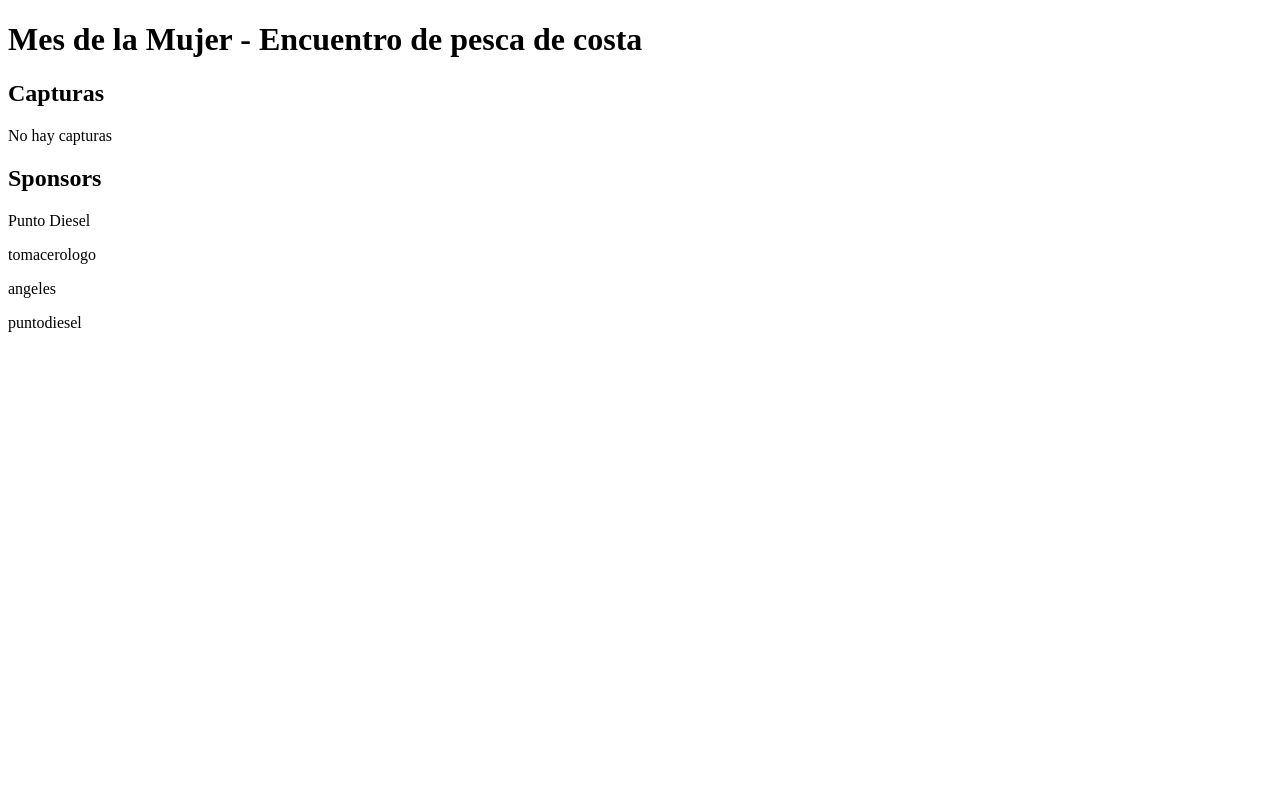
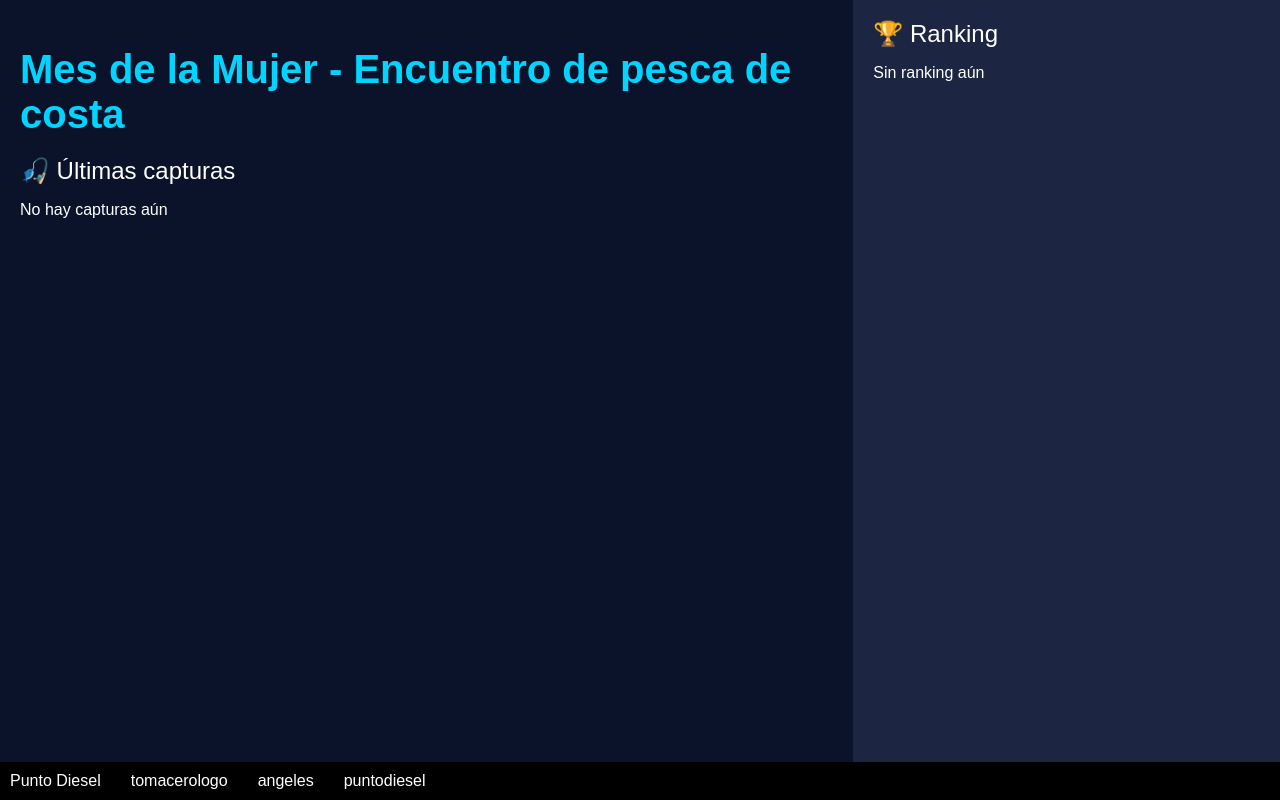
Before and after one commit to marioRobledo37/fishcall, a Django app: page /contest/1/live/ in a window 1280 px wide. Run offline with Django 5.2, Linux system fonts and the light colour scheme; data comes from the database, SQL or seed files in the repository.

Commit message:
live board pro + ranking fix

```diff
--- a/pesca_backend/contests/templates/live_board.html
+++ b/pesca_backend/contests/templates/live_board.html
@@ -1,31 +1,133 @@
 <!DOCTYPE html>
-<html>
+<html lang="es">
 <head>
-    <title>Live</title>
+<meta charset="UTF-8">
+<title>{{ contest.name }}</title>
+
+<style>
+body {
+    margin: 0;
+    font-family: Arial, sans-serif;
+    background: #0b132b;
+    color: white;
+}
+
+.container {
+    display: grid;
+    grid-template-columns: 2fr 1fr;
+    height: 100vh;
+}
+
+.left {
+    padding: 20px;
+}
+
+.right {
+    background: #1c2541;
+    padding: 20px;
+    overflow-y: auto;
+}
+
+h1 {
+    font-size: 40px;
+    margin-bottom: 20px;
+    color: #00d4ff;
+}
+
+.section-title {
+    font-size: 24px;
+    margin-bottom: 10px;
+}
+
+.capture {
+    background: #1c2541;
+    padding: 15px;
+    margin-bottom: 10px;
+    border-radius: 10px;
+    font-size: 20px;
+}
+
+.ranking-item {
+    display: flex;
+    justify-content: space-between;
+    background: #3a506b;
+    padding: 10px;
+    margin-bottom: 8px;
+    border-radius: 8px;
+}
+
+.first {
+    background: gold;
+    color: black;
+    font-weight: bold;
+}
+
+.sponsors {
+    position: absolute;
+    bottom: 0;
+    width: 100%;
+    background: black;
+    padding: 10px;
+    display: flex;
+    gap: 30px;
+    overflow-x: auto;
+}
+
+</style>
 </head>
+
 <body>
 
-<h1>{{ contest.name }}</h1>
+<div class="container">
 
-<h2>Capturas</h2>
+    <!-- IZQUIERDA -->
+    <div class="left">
 
-{% if captures %}
-    {% for c in captures %}
-        <p>{{ c.fisher.full_name }} - {{ c.length_cm }} cm</p>
+        <h1>{{ contest.name }}</h1>
+
+        <div class="section-title">🎣 Últimas capturas</div>
+
+        {% for c in captures %}
+            <div class="capture">
+                {{ c.fisher.full_name }} - {{ c.length_cm }} cm - {{ c.species }}
+            </div>
+        {% empty %}
+            <p>No hay capturas aún</p>
+        {% endfor %}
+
+    </div>
+
+    <!-- DERECHA -->
+    <div class="right">
+
+        <div class="section-title">🏆 Ranking</div>
+
+        {% for r in ranking %}
+            <div class="ranking-item {% if forloop.first %}first{% endif %}">
+                <span>{{ r.full_name }}</span>
+                <span>{{ r.total_points|default:0 }} pts</span>
+            </div>
+        {% empty %}
+            <p>Sin ranking aún</p>
+        {% endfor %}
+
+    </div>
+
+</div>
+
+<!-- SPONSORS -->
+<div class="sponsors">
+    {% for s in sponsors %}
+        <span>{{ s.name }}</span>
     {% endfor %}
-{% else %}
-    <p>No hay capturas</p>
-{% endif %}
+</div>
 
-<h2>Sponsors</h2>
-
-{% if sponsors %}
-    {% for s in sponsors %}
-        <p>{{ s.name }}</p>
-    {% endfor %}
-{% else %}
-    <p>No hay sponsors</p>
-{% endif %}
+<!-- AUTO REFRESH -->
+<script>
+setTimeout(() => {
+    location.reload();
+}, 5000);
+</script>
 
 </body>
 </html>
--- a/pesca_backend/contests/views.py
+++ b/pesca_backend/contests/views.py
@@ -88,9 +88,9 @@ def live_board(request, contest_id):
     contest = get_object_or_404(Contest, id=contest_id)
 
     captures = Capture.objects.filter(
-    contest=contest,
-    status="approved"
-)
+        contest=contest,
+        status="approved"
+    ).order_by("-created_at")[:10]
 
     sponsors = (
         Sponsor.objects
@@ -100,6 +100,8 @@ def live_board(request, contest_id):
 
     main_sponsor = sponsors.filter(is_main=True).first()
 
+    ranking = contest.ranking()
+
     return render(
         request,
         "live_board.html",
@@ -107,10 +109,10 @@ def live_board(request, contest_id):
             "contest": contest,
             "captures": captures,
             "sponsors": sponsors,
-            "main_sponsor": main_sponsor
+            "main_sponsor": main_sponsor,
+            "ranking": ranking
         }
     )
-
 
 # ============================
 # BROADCAST PRO
```
